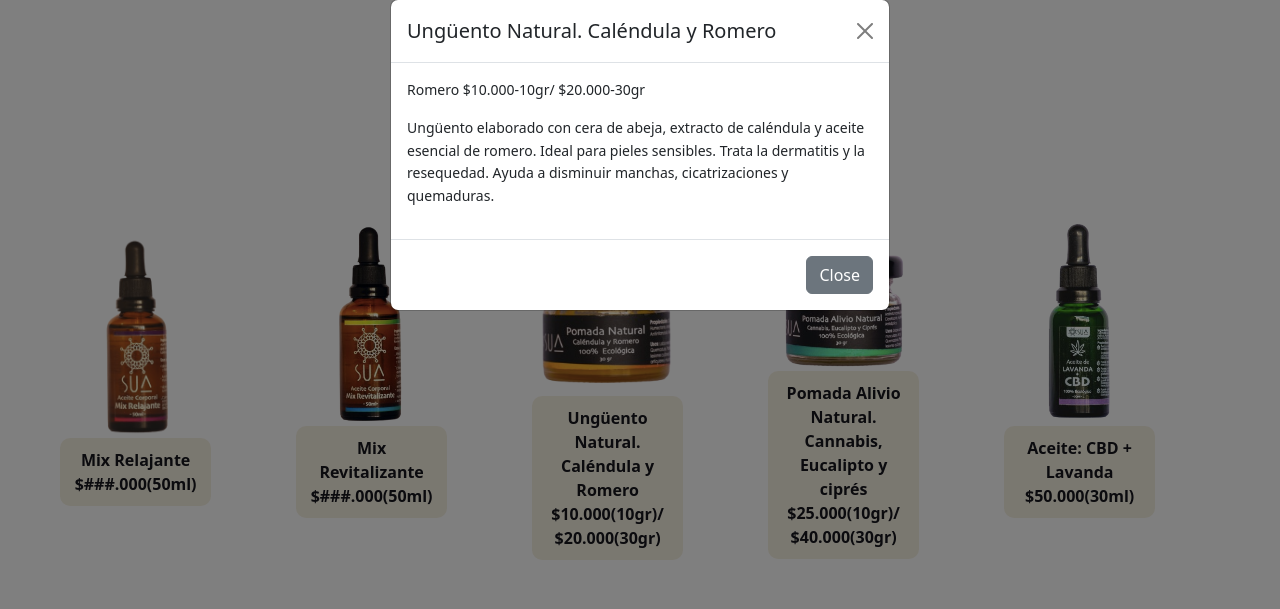
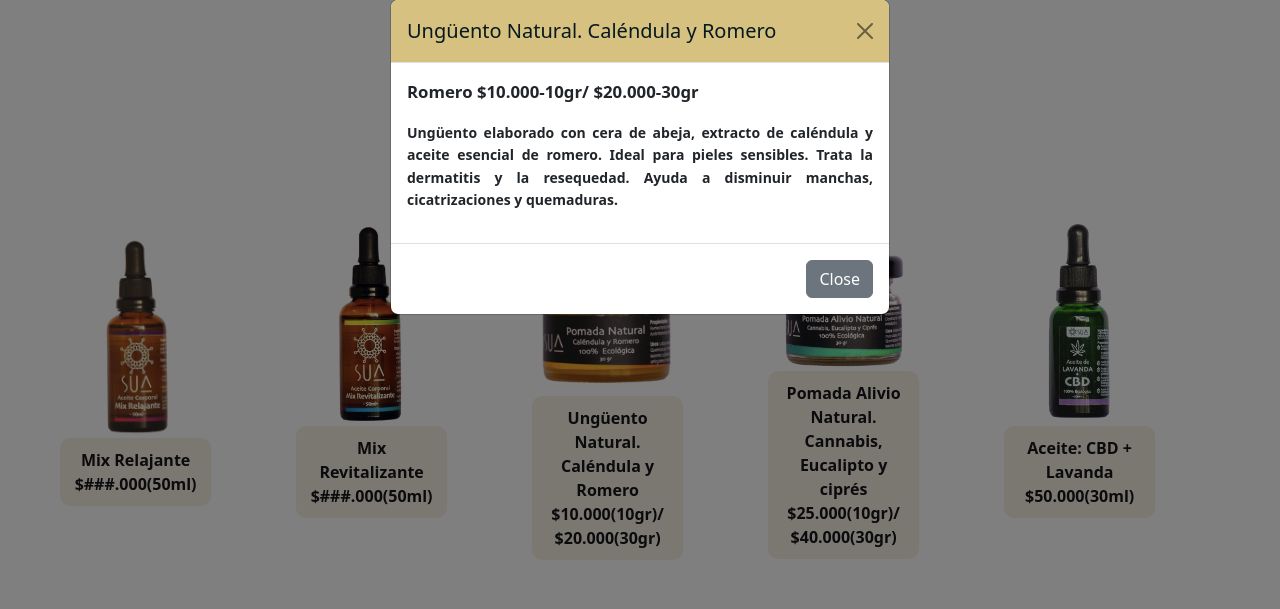
Before and after one commit to Juandavidc08/sua, a plain HTML site: page produtos.html in a window 1280 px wide. Both pictures are taken after a click on the element 607 px from the left and 1948 px from the top of the page. Shown: the part 1577-2186 px from the top of the page. Drawn offline with nearby package versions, Linux system fonts and the light colour scheme.

Commit message:
Style modal

```diff
--- a/assets/css/style.css
+++ b/assets/css/style.css
@@ -381,14 +381,31 @@ body {
 }
 
 /*Modal*/
+/* Custom CSS for modal title background color */
+.modal-header {
+    background-color: #d7c181;
+    color: #06191D; /* Set text color to make it readable on the background */
+    font-weight:900;
+
+}
+
+#productModal .modal-body .modal-price {
+    font-weight: bold;
+    font-size: larger;
+}
+
 #productModal .modal-body {
     font-size: 14px; /* Adjust the font size as needed */
     line-height: 1.6; /* Adjust the line height as needed */
+    font-weight: 600;
+    text-align: justify;
 }
 
 #productModal .modal-additional-info {
     margin-top: 10px; /* Adjust the top margin as needed */
 }
+
+
 
 /* Larger devices (laptops and desktops, 992px and up)*/
 @media screen and (min-width: 992px) {
```
